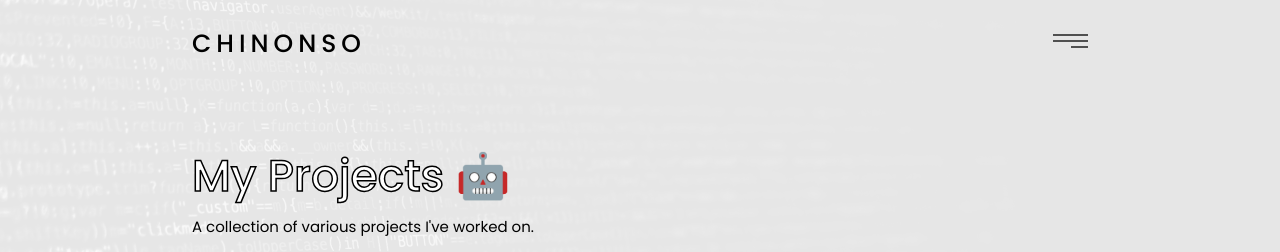
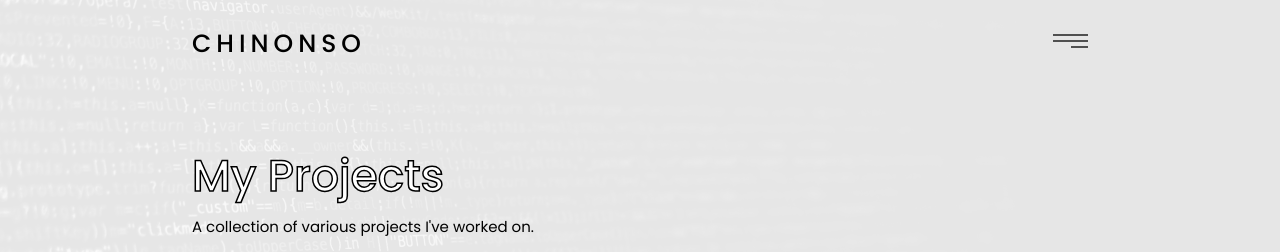
Before and after one commit to nwabuezenonso/v1portfolio, a React (Create React App) app: page /projects in a window 1280 px wide. Shown: the top 252 px of the page. Built offline with nearby package versions, Linux system fonts and the light colour scheme; grey boxes are pictures that could not be loaded.

Commit message:
scaling to moible device

```diff
--- a/src/containers/About/About.jsx
+++ b/src/containers/About/About.jsx
@@ -37,7 +37,7 @@
         </div>
 
         <div className='experience'>
-          <h1>Experiences<span role='img' aria-label='smiley face'>💼</span></h1>
+          <h1>Experiences</h1>
           <p>I have developed problem solving projects in collaboration with developers and clients, ranging from individuals to startups and non-profit organizations. See my <a href='/'>resume</a>  or visit my <a href='/'>LinkedIn profile</a>  for additional information.</p>
         </div>
 
--- a/src/containers/Project/Projects.jsx
+++ b/src/containers/Project/Projects.jsx
@@ -49,7 +49,7 @@
     <div>
       <div className='projects'>
         <div className='project_intro'>
-          <h1>My Projects <span role="img" aria-label="project">🤖</span></h1>
+          <h1>My Projects <span role="img" aria-label="project"></span></h1>
           <p>A collection of various projects I've worked on. </p>
         </div>
         <div className='project_section'>
```
